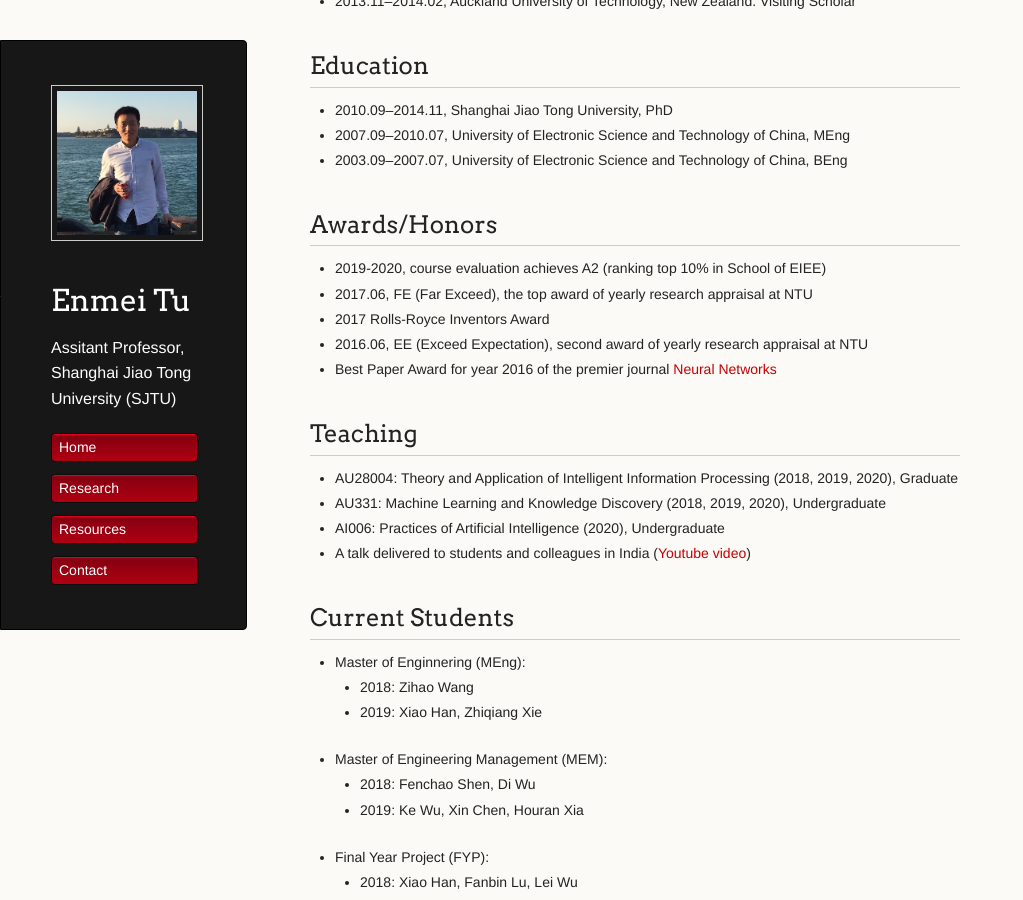
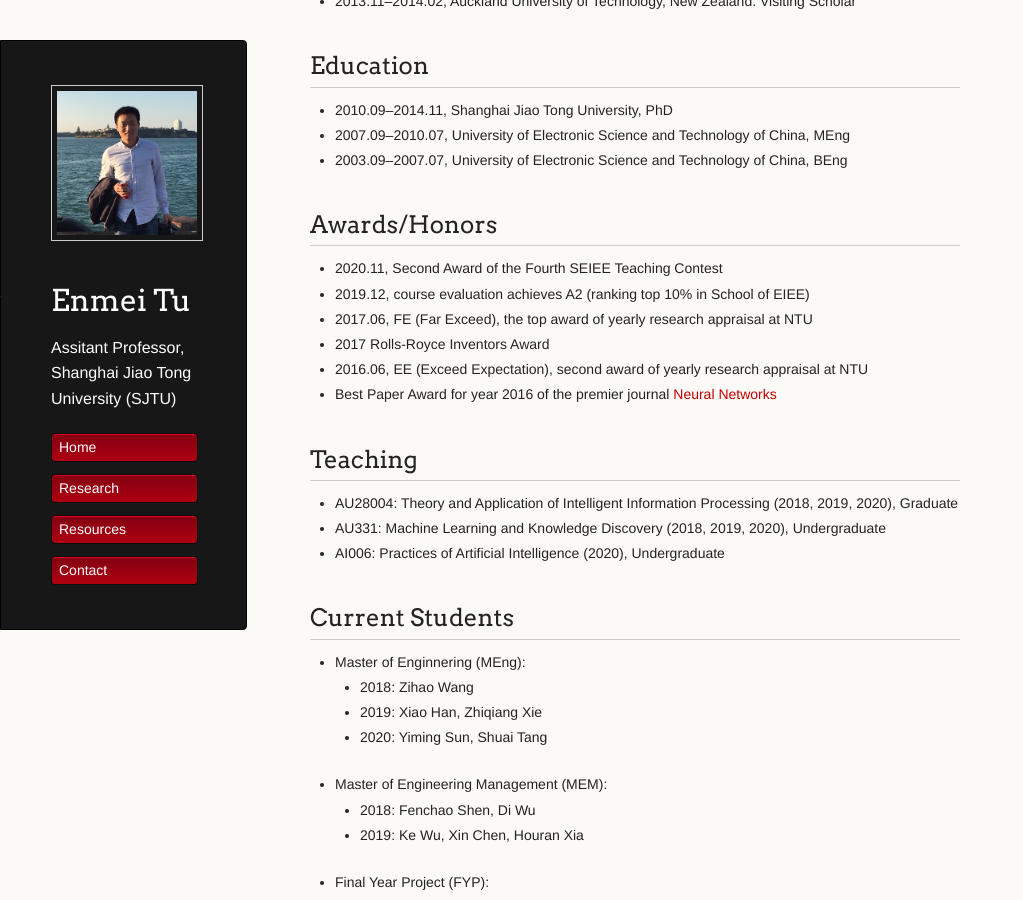
Before and after one commit to hellotem/enmeitu.github.io, a Jekyll site: the page built from index.md, in a window 1280 px wide and 900 px high, scrolled down 495 px. Shown: the whole window, without its empty margins (0-1023 px from the left). Built offline with Jekyll 4.4.1, drawn with Linux system fonts in a browser that asks for light colours.

Commit message:
add teaching contest

```diff
--- a/index.md
+++ b/index.md
@@ -27,7 +27,8 @@ Enmei obtained his PhD degree from [Shanghai Jiao Tong University (SJTU)](http:/
 * 2003.09--2007.07, University of Electronic Science and Technology of China, BEng
 
 ## Awards/Honors
-* 2019-2020, course evaluation achieves A2 (ranking top 10% in School of EIEE)
+* 2020.11, Second Award of the Fourth SEIEE Teaching Contest
+* 2019.12, course evaluation achieves A2 (ranking top 10% in School of EIEE)
 * 2017.06, FE (Far Exceed), the top award of yearly research appraisal at NTU
 * 2017 Rolls-Royce Inventors Award
 * 2016.06, EE (Exceed Expectation), second award of yearly research appraisal at NTU
@@ -37,7 +38,8 @@ Enmei obtained his PhD degree from [Shanghai Jiao Tong University (SJTU)](http:/
 * AU28004: Theory and Application of Intelligent Information Processing (2018, 2019, 2020), Graduate
 * AU331: Machine Learning and Knowledge Discovery (2018, 2019, 2020), Undergraduate
 * AI006:  Practices of Artificial Intelligence (2020), Undergraduate
-* A talk delivered to students and colleagues in India ([Youtube video](https://www.youtube.com/watch?v=EUVfQk7qMt4&feature=youtu.be))
+
+<!-- A talk delivered to students and colleagues in India ([Youtube video](https://www.youtube.com/watch?v=EUVfQk7qMt4&feature=youtu.be))-->
 
 <!--
 ## Professional Services
@@ -74,6 +76,7 @@ Enmei obtained his PhD degree from [Shanghai Jiao Tong University (SJTU)](http:/
 * Master of Enginnering (MEng):
   - 2018: Zihao Wang
   - 2019: Xiao Han, Zhiqiang Xie
+  - 2020: Yiming Sun, Shuai Tang
 * Master of Engineering Management (MEM):
   - 2018: Fenchao Shen, Di Wu
   - 2019: Ke Wu, Xin Chen, Houran Xia
```
